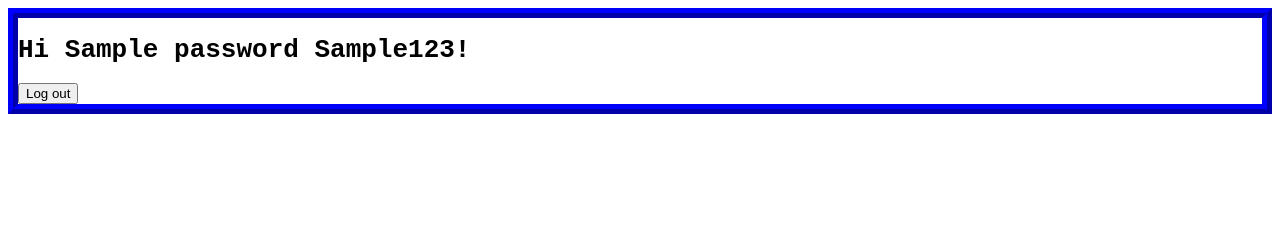
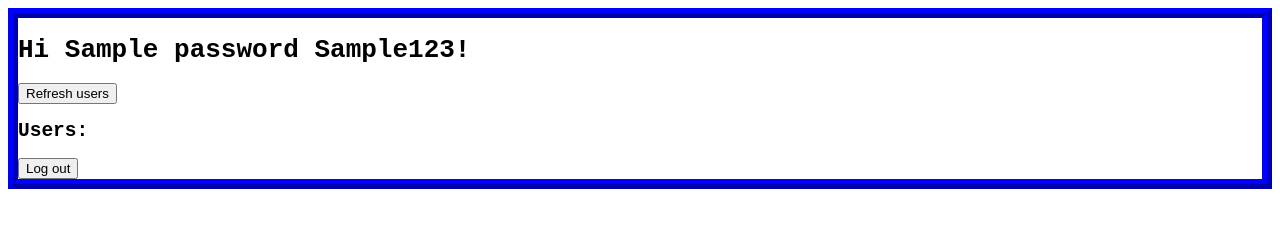
Before and after one commit to treeplate/treeplate.github.io, a plain HTML site: page index.html in a window 1280 px wide. Both pictures are taken after typing "Sample", "Sample123" into the empty fields and a click on the button "Submit". Drawn offline with Linux system fonts and the light colour scheme.

Commit message:
Update index.html

```diff
--- a/index.html
+++ b/index.html
@@ -16,6 +16,9 @@
   </p>
   <div class="show bluebox black" hidden>
 <h1 id = "welcome"></h1>
+    <button id = "request">Refresh users</button>
+    <h2>Users:</h2>
+    <p id = "users"></p>
 <button onclick="logout()">Log out</button>
 
   </div>
@@ -49,6 +52,7 @@
         localStorage.setItem("password", password);
       }
       webSocket.send("user webpage:" + username);
+      webSocket.send("request");
       document.getElementById("welcome").innerHTML = "Hi "+username+" password "+password+"!";
       var x = document.getElementsByClassName("hide");
       var i;
```
